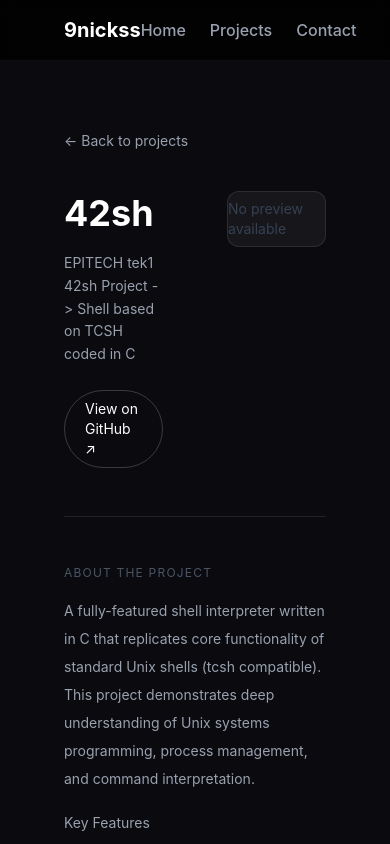
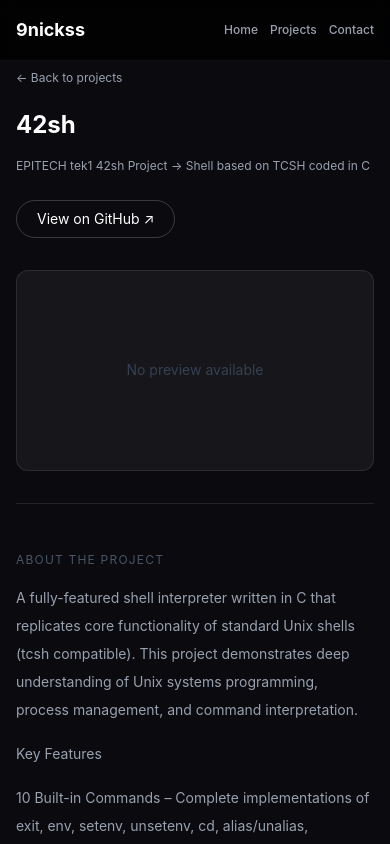
Before and after one commit to 9nickss/portfolio, a React app: page /projects/42sh in a window 390 px wide. Shown: the top 844 px of the page. Built offline with nearby package versions, Linux system fonts and the light colour scheme; the HTML template or start-up script is replaced by a standard one.

Commit message:
[+][~] implemented mobile handling and updated portfolio desc

```diff
--- a/src/components/Navbar.jsx
+++ b/src/components/Navbar.jsx
@@ -26,11 +26,11 @@ function Navbar() {
     }
 
     return (
-        <nav className="bg-black/80 backdrop-blur-sm flex justify-between items-center text-base py-4 px-16 font-medium fixed top-0 w-full z-50 border-b border-white/5">
-            <a href="/" onClick={scrollTop} className="text-xl font-bold">
+        <nav className="bg-black/80 backdrop-blur-sm flex justify-between items-center text-base py-4 px-4 md:px-8 lg:px-16 font-medium fixed top-0 w-full z-50 border-b border-white/5">
+            <a href="/" onClick={scrollTop} className="text-lg md:text-xl font-bold">
                 9nickss
             </a>
-            <div className="flex gap-6 text-gray-400">
+            <div className="flex gap-3 md:gap-6 text-xs md:text-sm lg:text-base text-gray-400">
                 <a href="/" onClick={scrollTop} className="hover:text-white transition-colors">Home</a>
                 <a href="#projects" onClick={scrollTo('projects')} className="hover:text-white transition-colors">Projects</a>
                 <a href="#contact" onClick={scrollTo('contact')} className="hover:text-white transition-colors">Contact</a>
--- a/src/components/ProjectPage.jsx
+++ b/src/components/ProjectPage.jsx
@@ -18,15 +18,15 @@ function ProjectPage() {
     )
 
     return (
-        <section className="px-16 py-32 max-w-6xl mx-auto">
+            <section className="px-4 md:px-8 lg:px-16 py-16 md:py-24 lg:py-32 max-w-6xl mx-auto">
 
             {/* retour */}
-            <Link to="/" className="inline-flex items-center gap-2 text-sm text-gray-400 hover:text-white transition-colors mb-10">
+            <Link to="/" className="inline-flex items-center gap-2 text-xs md:text-sm text-gray-400 hover:text-white transition-colors mb-6 md:mb-10">
                 ← Back to projects
             </Link>
 
             {/* hero 2 colonnes */}
-            <div className="grid grid-cols-2 gap-16 items-start mb-12">
+            <div className="grid grid-cols-1 md:grid-cols-2 gap-8 md:gap-16 items-start mb-8 md:mb-12">
 
                 {/* gauche */}
                 <div>
@@ -35,8 +35,8 @@ function ProjectPage() {
                             ★ Featured
                         </span>
                     )}
-                    <h1 className="text-4xl font-bold text-white mb-4 leading-tight">{project.name}</h1>
-                    <p className="text-gray-400 text-sm leading-relaxed mb-6">{project.description}</p>
+                    <h1 className="text-2xl md:text-3xl lg:text-4xl font-bold text-white mb-4 leading-tight">{project.name}</h1>
+                    <p className="text-gray-400 text-xs md:text-sm leading-relaxed mb-6">{project.description}</p>
                     <a
                         href={project.link}
                         target="_blank"
@@ -80,7 +80,7 @@ function ProjectPage() {
             </ReactMarkdown>
 
             {/* meta */}
-            <div className="grid grid-cols-1 gap-3 w-48">
+            <div className="grid grid-cols-1 gap-3 w-full md:w-48">
                 <div className="bg-white/5 border border-white/10 rounded-xl p-4">
                     <p className="text-xs text-gray-600 mb-1">Language</p>
                     <p className="text-sm font-medium text-white">{project.stack}</p>
--- a/src/components/Projects.jsx
+++ b/src/components/Projects.jsx
@@ -32,15 +32,15 @@ function Projects() {
 
     return (
         <GlowBackground>
-            <section id="projects" className="min-h-screen px-16 py-20">
-            <a href="#" className="flex flex-col items-center gap-1.5 mb-12 text-gray-700 hover:text-gray-400 transition-colors">
+            <section id="projects" className="min-h-screen px-4 md:px-8 lg:px-16 py-10 md:py-20">
+            <a href="#" className="flex flex-col items-center gap-1.5 mb-8 md:mb-12 text-gray-700 hover:text-gray-400 transition-colors">
                 <div className="w-px h-8 bg-gradient-to-t from-gray-700 to-transparent" />
                 <span className="text-xs tracking-widest uppercase">home</span>
             </a>
 
-            <h2 className="text-5xl font-bold mb-12">Projects</h2>
+            <h2 className="text-3xl md:text-4xl lg:text-5xl font-bold mb-8 md:mb-12">Projects</h2>
 
-            <div className="grid grid-cols-2 gap-4 mb-4">
+            <div className="grid grid-cols-1 md:grid-cols-2 gap-4 mb-4">
 
                 {/* featured */}
                 <Link to={`/projects/${featured.slug}`} className="block">
@@ -82,7 +82,7 @@ function Projects() {
                 </div>
             </div>
 
-            <div className="grid grid-cols-3 gap-4">
+            <div className="grid grid-cols-1 md:grid-cols-2 lg:grid-cols-3 gap-4">
                 {under.map((projet) => (
                     <Link key={projet.name} to={`/projects/${projet.slug}`} className="block">
                         <div className="bg-white/5 backdrop-blur-sm border border-white/10 rounded-xl p-6 hover:border-white/30 transition-colors">
@@ -101,7 +101,7 @@ function Projects() {
                 ))}
             </div>
 
-            <a href="#contact" onClick={scrollTo('contact')} className="flex flex-col items-center gap-1.5 mt-16 text-gray-700 hover:text-gray-400 transition-colors">
+            <a href="#contact" onClick={scrollTo('contact')} className="flex flex-col items-center gap-1.5 mt-8 md:mt-12 lg:mt-16 text-gray-700 hover:text-gray-400 transition-colors">
                 <span className="text-xs tracking-widest uppercase">contact</span>
                 <div className="w-px h-8 bg-gradient-to-b from-gray-700 to-transparent" />
             </a>
--- a/src/data/projects.js
+++ b/src/data/projects.js
@@ -183,9 +183,7 @@ Configurable FPS limiting for hardware compatibility`
             stack: "React / Vite / Tailwind",
             link: "https://github.com/9nickss/portfolio",
             featured: false,
-            longDescription: `A modern, responsive portfolio website showcasing professional projects and technical expertise. Built with cutting-edge web technologies to deliver a fast, interactive user experience.
-
-Overview
+            longDescription: `Overview
 
 This portfolio serves as a comprehensive showcase of software engineering projects, demonstrating proficiency across multiple programming languages and domains. The application features dynamic project filtering, detailed project descriptions, and seamless navigation through a collection of academic and personal projects.
 
```
